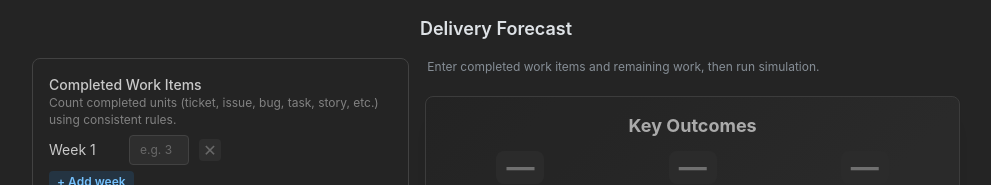
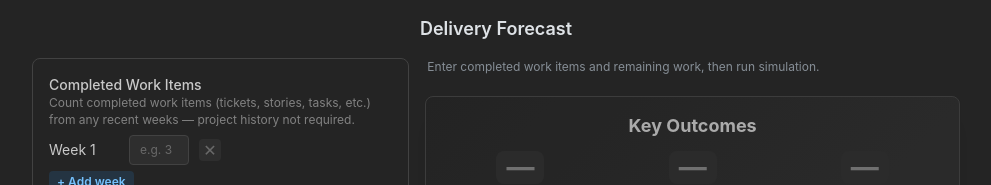
Before and after one commit to ZakLaughton/monte-carlo-forecaster, a React (Vite) app: page / in a window 1280 px wide. Shown: the top 185 px of the page, without its empty margins (144-1135 px from the left). Built offline with nearby package versions, Linux system fonts and the light colour scheme.

Commit message:
clarify completed work items

```diff
--- a/src/components/WeeklyThroughputInput.tsx
+++ b/src/components/WeeklyThroughputInput.tsx
@@ -60,8 +60,8 @@ export const WeeklyThroughputInput = ({ velocities, onChange }: Props) => {
           </Text>
         </Group>
         <Text size="xs" c="dimmed">
-          Count completed units (ticket, issue, bug, task, story, etc.) using
-          consistent rules.
+          Count completed work items (tickets, stories, tasks, etc.) from any
+          recent weeks — project history not required.
         </Text>
       </div>
 
```
